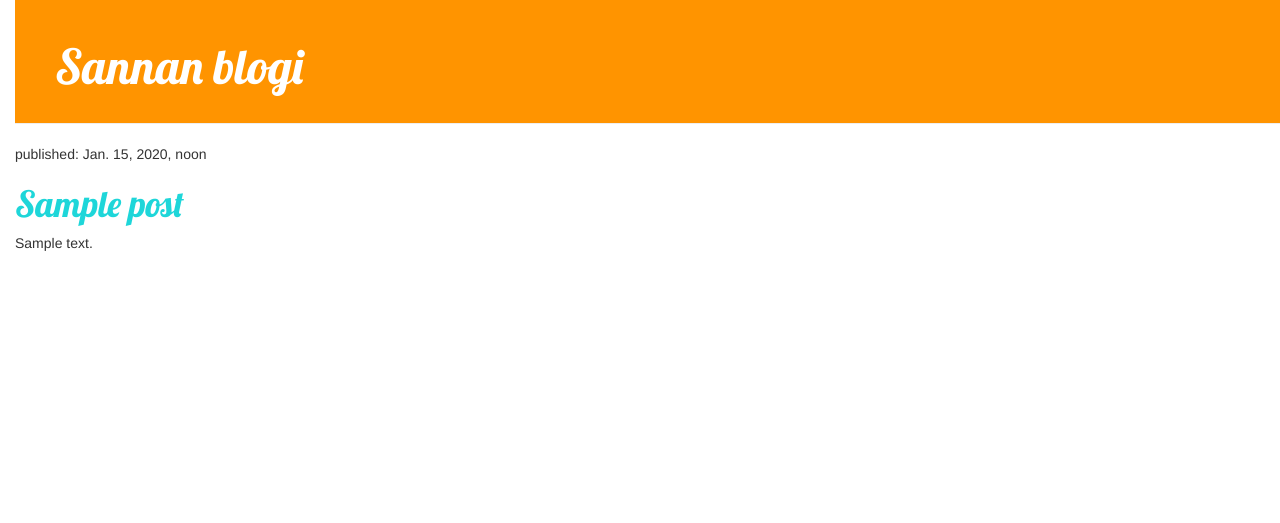
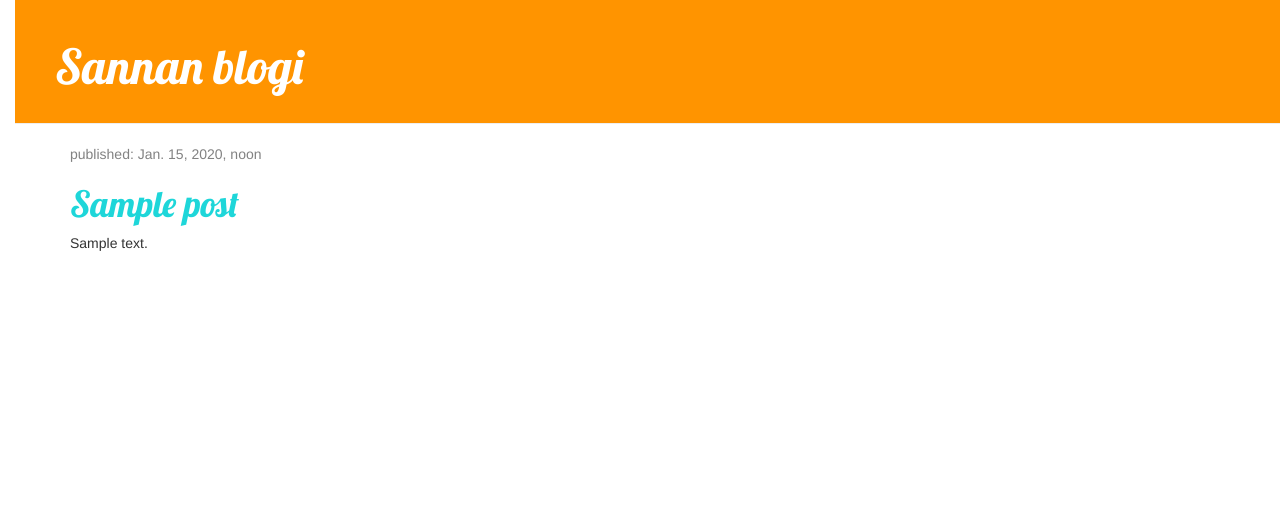
Before and after one commit to SannaHarju/my-first-blog, a Django app: template blog/templates/blog/post_list.html in a window 1280 px wide. Shown: the top 523 px of the page. Run offline with Django 3.2, Linux system fonts and the light colour scheme; the template is opened without the code that fills it: values that come from a table or form of the project are taken from there, others are empty; tables that the repository leaves empty hold one stand-in row (values such as "Sample post"); parts of the project's set-up code (start-up, migrations or seed data) failed here and were passed over; some libraries are stand-ins or nearby versions.

Commit message:
Modified templates to display posts from database.

```diff
--- a/blog/templates/blog/post_list.html
+++ b/blog/templates/blog/post_list.html
@@ -12,12 +12,20 @@
             <h1><a href="/">Sannan blogi</a></h1>
         </div>
 
+        <div class="content container">
+            <div class="row">
+                <div class="col-md-8">
                     {% for post in posts %}
                         <div class="post">
+                            <div class="date">
                                 <p>published: {{ post.published_date }}</p>
+                            </div>
                             <h1><a href="">{{ post.title }}</a></h1>
                             <p>{{ post.text|linebreaksbr }}</p>
                         </div>
                     {% endfor %}
+                </div>
+            </div>
+        </div>
     </body>
 </html>
```
Lines whose indentation alone changed are shown as unchanged.
